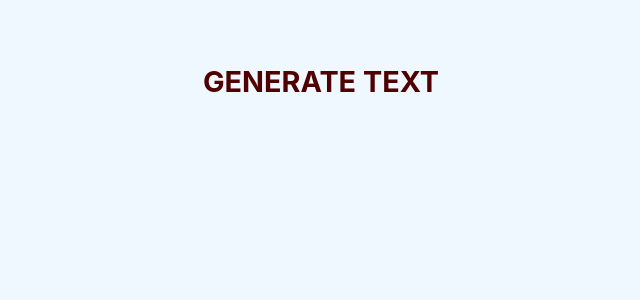
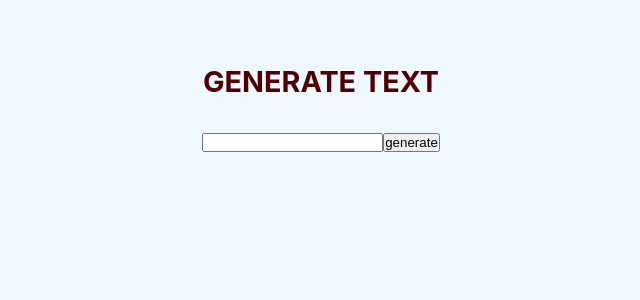
Before and after one commit to BSlaven/lorem_ipsum_text, a React (Vite) app: page / in a window 1280 px wide. Shown: the top 300 px of the page, without its empty margins (319-959 px from the left). Built offline with nearby package versions, Linux system fonts and the light colour scheme.

Commit message:
add basic form structure

```diff
--- a/src/App.css
+++ b/src/App.css
@@ -13,7 +13,7 @@
 
 .title {
   color: rgb(80, 0, 0);
-  margin-top: 2rem;
+  margin: 2rem 0;
   font-size: 1.8rem;
   text-transform: uppercase;
 }
--- a/src/App.jsx
+++ b/src/App.jsx
@@ -7,6 +7,10 @@ function App() {
   return (
     <div className="App">
       <h2 className="title">Generate text</h2>
+      <form className="form">
+        <input type="number" className="form-input" />
+        <button className="form-button">generate</button>
+      </form>
     </div>
   )
 }
```
